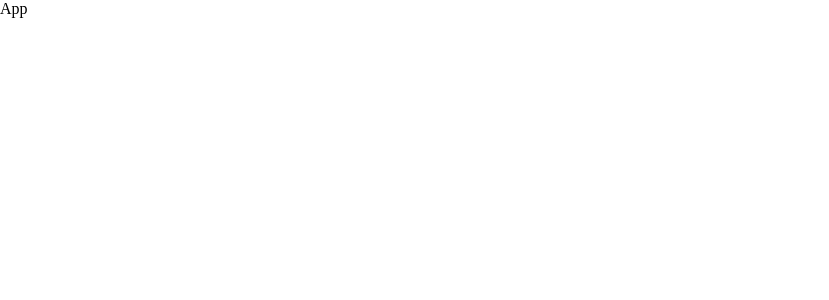
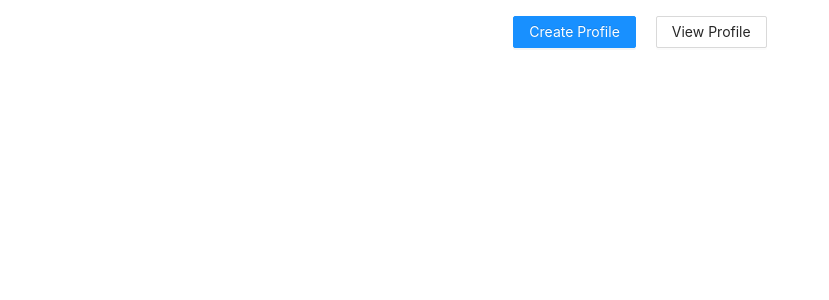
Before and after one commit to StevNdegwa/profile-app, a React (Create React App) app: page / in a window 1280 px wide. Shown: the top 300 px of the page, without its empty margins (0-829 px from the left). Built offline with nearby package versions, Linux system fonts and the light colour scheme.

Commit message:
chore: update application code
 * update applicatication code due to added features

```diff
--- a/src/app/App.js
+++ b/src/app/App.js
@@ -1,7 +1,20 @@
+import { Route, BrowserRouter as Router, Switch } from "react-router-dom";
+import { HomePage, EditProfilePage } from "./pages";
+
 export default function App() {
   return (
-    <div className="App">
-      App
-    </div>
+    <Router>
+      <Switch>
+        <Route path="/edit-profile">
+          <EditProfilePage />
+        </Route>
+        <Route path="/view-profile">
+          <div>View profile</div>
+        </Route>
+        <Route path="/">
+          <HomePage />
+        </Route>
+      </Switch>
+    </Router>
   );
 }
--- a/src/index.js
+++ b/src/index.js
@@ -1,6 +1,7 @@
 import React from 'react';
 import ReactDOM from 'react-dom';
 import App from './app/App';
+import 'antd/dist/antd.css'
 import "./index.css";
 
 ReactDOM.render(
```
Also changed, not shown: 2 other files (tests, documents, lock files or other folders).
